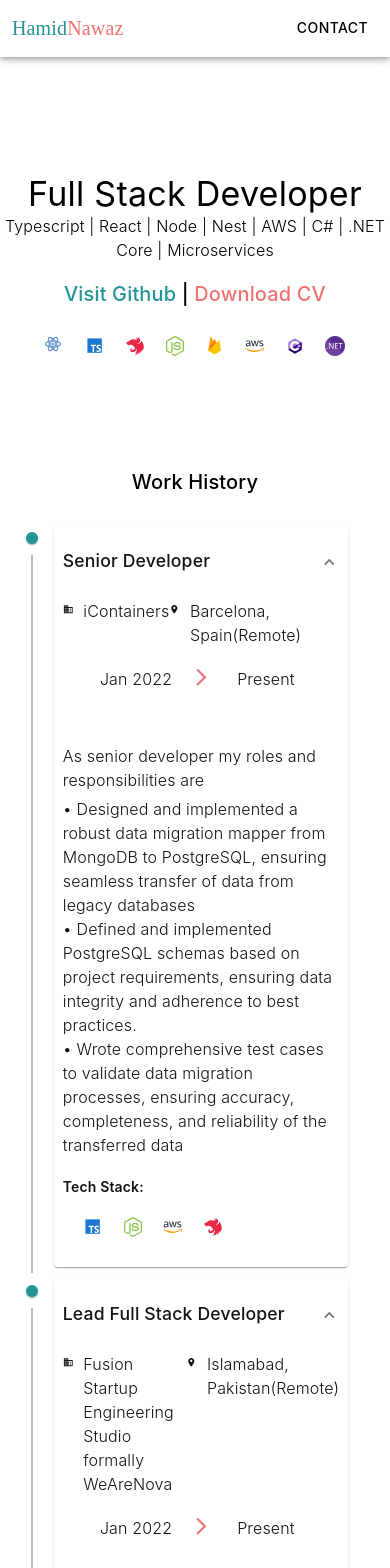
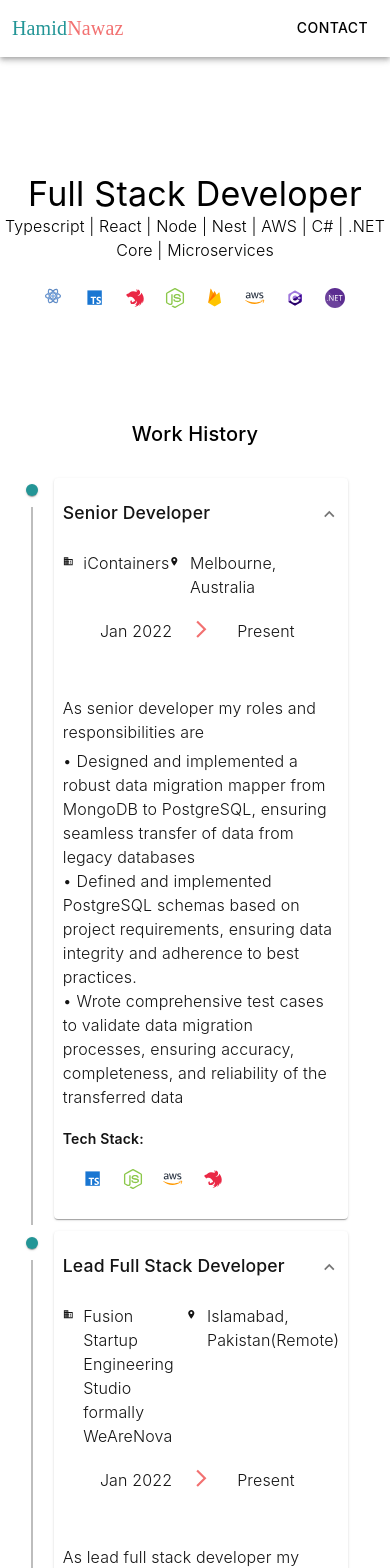
Before and after one commit to hamidnawaz28/portfolio, a Next.js app: page / in a window 390 px wide. Shown: the top 1568 px of the page. Built offline with nearby package versions, Linux system fonts and the light colour scheme.

Commit message:
refactoring

```diff
--- a/common/constant.ts
+++ b/common/constant.ts
@@ -4,7 +4,7 @@ export const workHistorys: WorkHistoryInterface[] = [
     {
         jobTitle: "Senior Developer",
         company: "iContainers",
-        location: "Barcelona, Spain(Remote)",
+        location: "Melbourne, Australia",
         from: "Jan 2022",
         to: "Present",
         summary: "As senior developer my roles and responsibilities are",
--- a/common/types.ts
+++ b/common/types.ts
@@ -1,3 +1,5 @@
+import React from "react"
+
 export interface WorkHistoryInterface {
     jobTitle: string
     company: string
@@ -13,3 +15,6 @@ export interface WorkHistoryInterface {
 export interface WorkHistoryDetailsInterface {
     workHistory: WorkHistoryInterface
 }
+export interface ContainerInterface {
+    children: React.ReactNode
+}
--- a/components/accordion/AccordionGroup.tsx
+++ b/components/accordion/AccordionGroup.tsx
@@ -27,9 +27,9 @@ import {
 } from "../icons";
 import { Timeline as TimelineItem } from "../timeline";
 import { workHistorys } from "../../common/constant";
-import { WorkHistoryDetailsInterface, WorkHistoryInterface } from "../../common/types";
+import { ContainerInterface, WorkHistoryDetailsInterface, WorkHistoryInterface } from "../../common/types";
 
-export default function AccordianGroup() {
+export default function Timeline() {
   return (
     <Box sx={rootStyle}>
       <TimelineWrap position="right">
@@ -46,7 +46,9 @@ export default function AccordianGroup() {
 function AccordianItem({ workHistory }: WorkHistoryDetailsInterface) {
   const [expanded, isExpanded] = useState(true);
   return (
-    <Accordion expanded={expanded} sx={(theme) => {
+    <Accordion
+      expanded={expanded}
+      sx={(theme) => {
         return {
           backgroundColor: theme.palette.common.white,
           padding: "0px 5px",
@@ -64,17 +66,54 @@ function AccordianItem({ workHistory }: WorkHistoryDetailsInterface) {
         <WorkHistoryAccordian workHistory={workHistory} />
       </AccordionDetails>
     </Accordion>
-
   );
 }
 
 function WorkHistoryAccordian({ workHistory }: WorkHistoryDetailsInterface) {
   return (
-    <Box sx={{
+    <WorkHistoryAccordianContainer>
+      <WorkHistoryDetailsContainer>
+        <WorkHistoryCompanyContainer>
+          <WorkHistoryCompany workHistory={workHistory} />
+          <WorkHistoryLocation workHistory={workHistory} />
+        </WorkHistoryCompanyContainer>
+        <WorkHistoryTimeline workHistory={workHistory} />
+      </WorkHistoryDetailsContainer>
+      <WorkHistorySummary workHistory={workHistory} />
+      <ResponsibilitiesContainer workHistory={workHistory} />
+      <TechStackContainer workHistory={workHistory} />
+      {workHistory.links.length != 0 && <WorkHistoryLinks workHistory={workHistory} />}
+    </WorkHistoryAccordianContainer >
+  )
+}
+
+const WorkHistoryCompanyContainer = ({ children }: ContainerInterface) => {
+  return <Box sx={(theme => {
+    return {
+      [theme.breakpoints.down("sm")]: {
+        display: "flex",
+        flexDirection: "row",
+        justifyContent: "space-around",
+      }
+    }
+  })}>
+    {
+      children
+    }
+  </Box >
+}
+
+const WorkHistoryAccordianContainer = ({ children }: ContainerInterface) => {
+  return <Box sx={{
     width: '100%'
+  }}
+  >
+    {children}
+  </Box>
 }
-    }>
-      <Box sx={((theme) => {
+
+const WorkHistoryDetailsContainer = ({ children }: ContainerInterface) => {
+  return <Box sx={((theme) => {
     return {
       display: "grid",
       gridTemplateColumns: "70% 30%",
@@ -84,41 +123,47 @@ function WorkHistoryAccordian({ workHistory }: WorkHistoryDetailsInterface) {
       paddingBottom: 20,
     }
   })}>
-        <Box sx={(theme => {
-          return {
-            [theme.breakpoints.down("sm")]: {
+    {children}
+  </Box>
+}
+
+const WorkHistoryTimeline = ({ workHistory }: WorkHistoryDetailsInterface) => {
+  return <Box style={{ verticalAlign: "center" }}>
+    <DateCard from={workHistory.from} to={workHistory.to} />
+  </Box>
+}
+
+const WorkHistorySummary = ({ workHistory }: WorkHistoryDetailsInterface) => {
+  return <Typography variant="body1" gutterBottom>
+    {workHistory.summary}
+  </Typography>
+}
+
+const WorkHistoryLocation = ({ workHistory }: WorkHistoryDetailsInterface) => {
+  return <Box sx={{
     display: "flex",
     flexDirection: "row",
-              justifyContent: "space-around",
+  }}>
+    <LocationOn style={{ paddingRight: 10 }} />
+    <Typography variant="body1">{workHistory.location}</Typography>
+  </Box>
 }
-          }
-        })}>
-          <Box sx={{
+
+const WorkHistoryCompany = ({ workHistory }: WorkHistoryDetailsInterface) => {
+  return <Box sx={{
     display: "flex",
     flexDirection: "row",
   }}>
     <Business style={{ paddingRight: 10 }} />
     <Typography variant="body1">{workHistory.company}</Typography>
   </Box>
-          <Box sx={{
-            display: "flex",
-            flexDirection: "row",
-          }}>
-            <LocationOn style={{ paddingRight: 10 }} />
-            <Typography variant="body1">{workHistory.location}</Typography>
-          </Box>
-        </Box>
-        <Box style={{ verticalAlign: "center" }}>
-          <DateCard from={workHistory.from} to={workHistory.to} />
-        </Box>
-      </Box>
+}
 
-      <Typography variant="body1" gutterBottom>
-        {workHistory.summary}
-      </Typography>
 
+const ResponsibilitiesContainer = ({ workHistory }: WorkHistoryDetailsInterface) => {
+  return <Box>
     {
-        workHistory.responsibilities.map((responsibility: any, id: number) => {
+      workHistory.responsibilities.map((responsibility: string, id: number) => {
         return (
           <Typography key={id}>
             {"• "}
@@ -127,20 +172,14 @@ function WorkHistoryAccordian({ workHistory }: WorkHistoryDetailsInterface) {
         );
       })
     }
-      <TechStackContainer workHistory={workHistory} />
-
-      {workHistory.links.length != 0 && <WorkHistoryLinks workHistory={workHistory} />}
-
-    </Box>
-  )
+  </Box >
 }
-
 
 const WorkHistoryLinks = ({ workHistory }: WorkHistoryDetailsInterface) => {
   return <Box>
     <Typography>Links:</Typography>
     <Box>
-      {workHistory.links.map((workHistoryLink: any, id: number) => {
+      {workHistory.links.map((workHistoryLink: string, id: number) => {
         return (
           <Link href={workHistoryLink} key={id} target="_blank">
             <Typography>{workHistoryLink}</Typography>
@@ -153,9 +192,10 @@ const WorkHistoryLinks = ({ workHistory }: WorkHistoryDetailsInterface) => {
 
 
 const TechStackContainer = ({ workHistory }: WorkHistoryDetailsInterface) => {
-  return <>
+  return <Box>
     <TechStackHeader />
-    <TechStackIcons workHistory={workHistory}></TechStackIcons></>
+    <TechStackIcons workHistory={workHistory}></TechStackIcons>
+  </Box>
 }
 
 
@@ -170,7 +210,7 @@ const TechStackIcons = ({ workHistory }: WorkHistoryDetailsInterface) => {
     flexDirection: "row",
     padding: 5,
   }}>
-    {workHistory.stack.map((item: any, id: number) => {
+    {workHistory.stack.map((item: string, id: number) => {
       return <div key={id}>{logoElements[item]}</div>;
     })}
   </Box>
@@ -186,6 +226,7 @@ const TechStackHeader = () => {
     </Typography>
   </Box>
 }
+
 
 const rootStyle = (theme: Theme) => {
   return {
--- a/components/theme/globalClasses.ts
+++ b/components/theme/globalClasses.ts
@@ -1,5 +1,6 @@
+import { Theme } from "@mui/material";
 
-const globalClasses = (theme: any) => {
+const globalClasses = (theme: Theme) => {
   return {
     button: {
       backgroundColor: theme.palette.secondary.main,
--- a/components/timeline/Timeline.tsx
+++ b/components/timeline/Timeline.tsx
@@ -9,7 +9,7 @@ import {
 } from "@mui/lab";
 
 type AppProps = {
-  children?: any;
+  children?: React.ReactNode;
   day?: number | string;
 };
 
--- a/containers/footer/Footer.tsx
+++ b/containers/footer/Footer.tsx
@@ -9,7 +9,7 @@ import { Link, Typography } from "@mui/material";
 import { Box } from "@mui/system";
 
 
-const siteLinks: any = [
+const siteLinks: Record<string, string>[] = [
   {
     label: "About Us",
     href: "/about-us",
@@ -34,7 +34,7 @@ const whatsapp = {
 
 export default function Footer() {
 
-  const icons: any = [
+  const icons: Record<string, string>[] = [
     {
       icon: <Facebook fontSize="large" />,
       url: "https://www.facebook.com/",
@@ -71,7 +71,7 @@ export default function Footer() {
         display: "flex",
         justifyContent: "center",
       }}>
-        {icons.map((el: any, id: number) => {
+        {icons.map((el: Record<string, string>, id: number) => {
           const { url, icon } = el;
           return (
             <Link href={url} target="_blank" sx={{
--- a/containers/personal-details/PersonalDetails.tsx
+++ b/containers/personal-details/PersonalDetails.tsx
@@ -5,21 +5,25 @@ import {
   CSharp,
   DotNet,
   Firebase,
-  Jira,
-  MaterialUi,
   NestJs,
   Node,
   React,
   Typescript,
 } from "../../components/icons";
+import { ContainerInterface } from "../../common/types";
 
 export default function ButtonAppBar() {
+  return (
+    <MainContainer>
+      <StackContainer />
+      <TechIconContainer />
+    </MainContainer >
+  );
+}
 
-
-  return (
-    <Box>
-      {/* <img src="/personal-data/blueleaves.jpg" alt="" width="100%" /> */}
-      <Box sx={{
+const MainContainer = ({ children }: ContainerInterface) => {
+  return <Box
+    sx={{
       display: "flex",
       textAlign: "center",
       verticalAlign: "center",
@@ -28,34 +32,20 @@ export default function ButtonAppBar() {
       flexDirection: "column",
       padding: "100px 0px",
     }}>
-        <Box>
+    {children}
+  </Box>
+}
+
+const StackContainer = () => {
+  return <Box>
     <Typography variant="h4" pt={8}>
       Full Stack Developer
     </Typography>
     <Typography variant="body1" pb={8}>
       Typescript | React | Node | Nest | AWS | C# | .NET Core | Microservices
     </Typography>
-          <Typography variant="h6" pb={8}>
-            <Link href="https://github.com/hamidnawaz28" underline="none">
-              Visit Github
-            </Link>
-            {" | "}
-            <Link
-              href="/personal-data/resume.pdf"
-              underline="none"
-              color="secondary"
-              target="_blank"
-            >
-              Download CV
-            </Link>
-          </Typography>
   </Box>
-        <TechIconContainer />
-      </Box>
-    </Box>
-  );
 }
-
 
 const TechIconContainer = () => {
   return <Box sx={{
@@ -71,3 +61,21 @@ const TechIconContainer = () => {
     <DotNet />
   </Box>
 }
+
+
+export const PortfolioContainer = () => {
+  return <Typography variant="h6" pb={8}>
+    <Link href="https://github.com/hamidnawaz28" underline="none">
+      Visit Github
+    </Link>
+    {" | "}
+    <Link
+      href="/personal-data/resume.pdf"
+      underline="none"
+      color="secondary"
+      target="_blank"
+    >
+      Download CV
+    </Link>
+  </Typography>
+}
--- a/firebase/requests.ts
+++ b/firebase/requests.ts
@@ -1,12 +1,12 @@
 import { doc, setDoc } from "firebase/firestore";
 import db from "./firestore";
-const addADoc = async (collection: string, data: any) => {
+const addADoc = async (collection: string, data: Record<string, unknown>) => {
   const docId = Date.now().toString();
   await setDoc(doc(db, collection, docId), data);
   return docId;
 };
 
-const editADoc = async (collection: string, documentId: string, data: any) => {
+const editADoc = async (collection: string, documentId: string, data: Record<string, unknown>) => {
   await setDoc(doc(db, collection, documentId), data);
 };
 export { addADoc, editADoc };
```
Also changed, not shown: components/cards/Dates.tsx (+3 -4 lines), 1 other file (tests, documents, lock files or other folders). Lines whose indentation alone changed are shown as unchanged.
